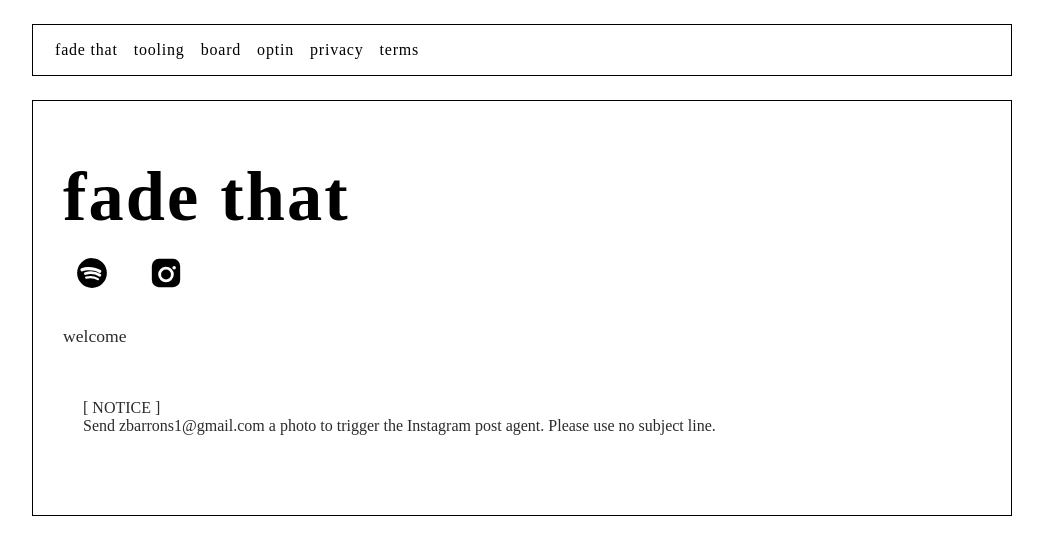
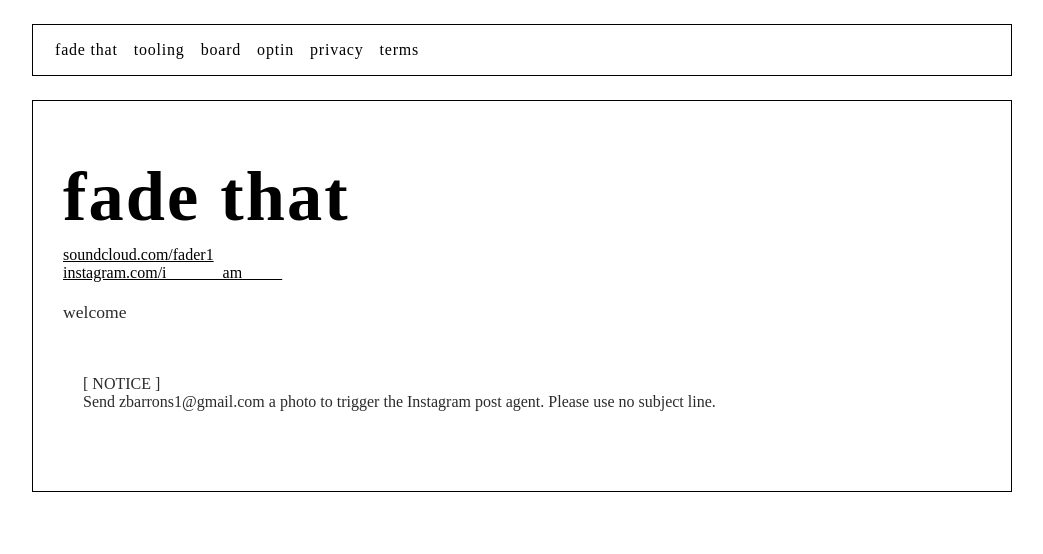
Before and after one commit to kaitogarcia/FadeThat, a Next.js app in the folder apps/web/: page / in a window 1280 px wide. Shown: the top 554 px of the page, without its empty margins (118-1161 px from the left). Built offline with nearby package versions, Linux system fonts and the light colour scheme.

Commit message:
Replace social logos with text links and add API proxy rewrite

```diff
--- a/apps/web/components/social-links.jsx
+++ b/apps/web/components/social-links.jsx
@@ -1,29 +1,13 @@
 export default function SocialLinks() {
   return (
-    <div className="social-links">
-      <a
-        className="social-link spotify-link"
-        href="https://open.spotify.com/"
-        target="_blank"
-        rel="noreferrer"
-        aria-label="Open FadeThat on Spotify"
-      >
-        <svg viewBox="0 0 24 24" aria-hidden="true">
-          <path d="M12 1.5a10.5 10.5 0 1 0 0 21 10.5 10.5 0 0 0 0-21Zm4.86 15.2a.78.78 0 0 1-1.07.27 9.79 9.79 0 0 0-7.63-.93.78.78 0 1 1-.46-1.49 11.35 11.35 0 0 1 8.84 1.08.78.78 0 0 1 .32 1.07Zm1.52-2.62a.97.97 0 0 1-1.33.35 12.2 12.2 0 0 0-9.37-1.15.97.97 0 1 1-.53-1.86 14.14 14.14 0 0 1 10.88 1.33.97.97 0 0 1 .35 1.33Zm.13-2.75a1.16 1.16 0 0 1-1.59.42c-3.3-1.96-8.34-2.14-11.5-.96a1.16 1.16 0 1 1-.81-2.17c3.63-1.35 9.26-1.09 13.5 1.35a1.16 1.16 0 0 1 .4 1.36Z" />
-        </svg>
+    <p>
+      <a href="https://soundcloud.com/fader1" target="_blank" rel="noreferrer">
+        soundcloud.com/fader1
       </a>
-
-      <a
-        className="social-link instagram-link"
-        href="https://instagram.com/i_______am_____"
-        target="_blank"
-        rel="noreferrer"
-        aria-label="Open FadeThat on Instagram"
-      >
-        <svg viewBox="0 0 24 24" aria-hidden="true">
-          <path d="M7 2h10a5 5 0 0 1 5 5v10a5 5 0 0 1-5 5H7a5 5 0 0 1-5-5V7a5 5 0 0 1 5-5Zm5 5.5A5.5 5.5 0 1 0 12 18.5 5.5 5.5 0 0 0 12 7.5Zm0 2A3.5 3.5 0 1 1 8.5 13 3.5 3.5 0 0 1 12 9.5Zm5.75-2.5a1.25 1.25 0 1 0 1.25 1.25A1.25 1.25 0 0 0 17.75 7Z" />
-        </svg>
+      <br />
+      <a href="https://instagram.com/i_______am_____" target="_blank" rel="noreferrer">
+        instagram.com/i_______am_____
       </a>
-    </div>
+    </p>
   );
 }
--- a/apps/web/next.config.mjs
+++ b/apps/web/next.config.mjs
@@ -2,6 +2,11 @@ import path from "node:path";
 import { fileURLToPath } from "node:url";
 
 const __dirname = path.dirname(fileURLToPath(import.meta.url));
+const configuredApiBaseUrl = (
+  process.env.API_BASE_URL ||
+  process.env.NEXT_PUBLIC_API_BASE_URL ||
+  ""
+).replace(/\/+$/, "");
 
 /** @type {import('next').NextConfig} */
 const nextConfig = {
@@ -9,6 +14,18 @@ const nextConfig = {
   turbopack: {
     root: __dirname,
   },
+  async rewrites() {
+    if (!configuredApiBaseUrl) {
+      return [];
+    }
+
+    return [
+      {
+        source: "/api/:path*",
+        destination: `${configuredApiBaseUrl}/api/:path*`,
+      },
+    ];
+  },
 };
 
 export default nextConfig;
```
Also changed, not shown: 2 other files (tests, documents, lock files or other folders).
